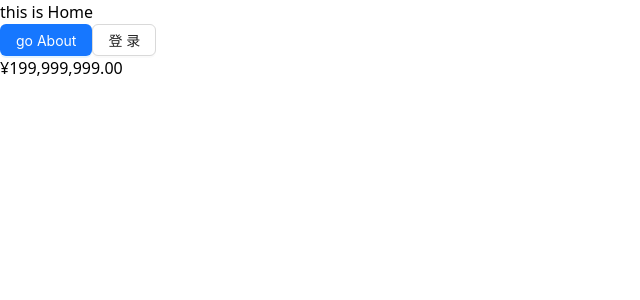
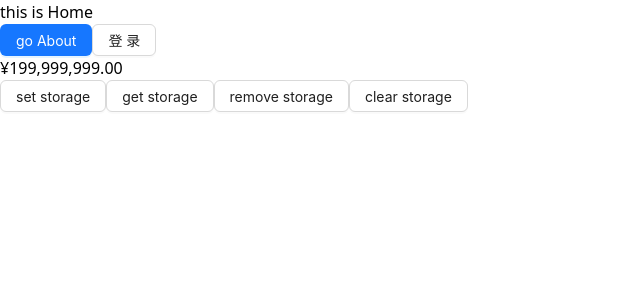
Before and after one commit to btbrad/react-admin-2024, a React (Vite) app: page /#/ in a window 1280 px wide. Shown: the top 300 px of the page, without its empty margins (0-640 px from the left). Built offline with nearby package versions, Linux system fonts and the light colour scheme.

Commit message:
封装storage

```diff
--- a/src/pages/Home/index.tsx
+++ b/src/pages/Home/index.tsx
@@ -2,6 +2,7 @@ import { Button } from 'antd'
 import { useNavigate } from 'react-router-dom'
 import { login } from '@/api/auth'
 import { formatMoney } from '@/utils'
+import { storage } from '@/utils'
 
 const Home = () => {
   const navigate = useNavigate()
@@ -11,7 +12,10 @@ const Home = () => {
   }
 
   const handleLogin = () => {
-    login()
+    login({
+      username: '',
+      password: ''
+    })
   }
 
   return (
@@ -22,6 +26,10 @@ const Home = () => {
       </Button>
       <Button onClick={handleLogin}>登录</Button>
       <p>{formatMoney(199999999)}</p>
+      <Button onClick={() => storage.set('aaa', { user: 'BT' })}>set storage</Button>
+      <Button onClick={() => alert(storage.get('aaa').user)}>get storage</Button>
+      <Button onClick={() => storage.remove('aaa')}>remove storage</Button>
+      <Button onClick={() => storage.clear()}>clear storage</Button>
     </>
   )
 }
--- a/src/utils/index.ts
+++ b/src/utils/index.ts
@@ -1,5 +1,6 @@
 import request from './request'
 import { showLoading, hideLoading } from './loading'
 import { formatMoney } from './utils'
+import storage from './storage'
 
-export { request, showLoading, hideLoading, formatMoney }
+export { request, showLoading, hideLoading, formatMoney, storage }
--- a/src/utils/request.ts
+++ b/src/utils/request.ts
@@ -1,5 +1,5 @@
 import axios, { InternalAxiosRequestConfig, AxiosResponse } from 'axios'
-import { showLoading, hideLoading } from '@/utils'
+import { showLoading, hideLoading, storage } from '@/utils'
 import { message } from 'antd'
 
 const instance = axios.create({
@@ -13,7 +13,7 @@ const instance = axios.create({
 instance.interceptors.request.use(
   (config: InternalAxiosRequestConfig) => {
     showLoading()
-    const token = localStorage.getItem('token')
+    const token = storage.get('token')
     if (token) {
       config.headers['Authorization'] = 'Bearer ' + token
     }
--- /dev/null
+++ b/src/utils/storage.ts
@@ -0,0 +1,20 @@
+export default {
+  set(key: string, value: unknown) {
+    window.localStorage.setItem(key, JSON.stringify(value))
+  },
+  get(key: string) {
+    const value = window.localStorage.getItem(key)
+    if (!value) return ''
+    try {
+      return JSON.parse(value)
+    } catch (error) {
+      return value
+    }
+  },
+  remove(key: string) {
+    window.localStorage.removeItem(key)
+  },
+  clear() {
+    window.localStorage.clear()
+  }
+}
```
